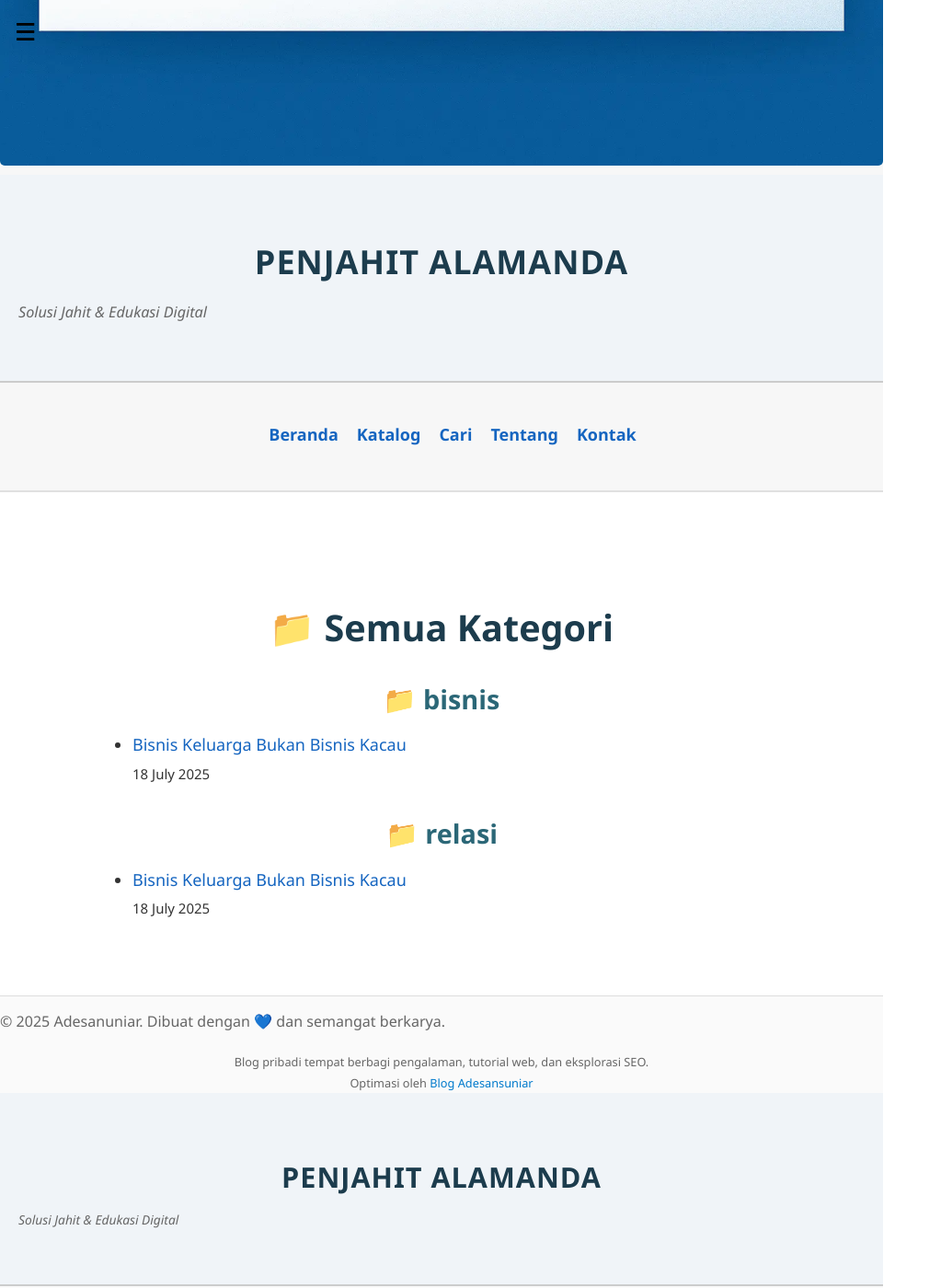
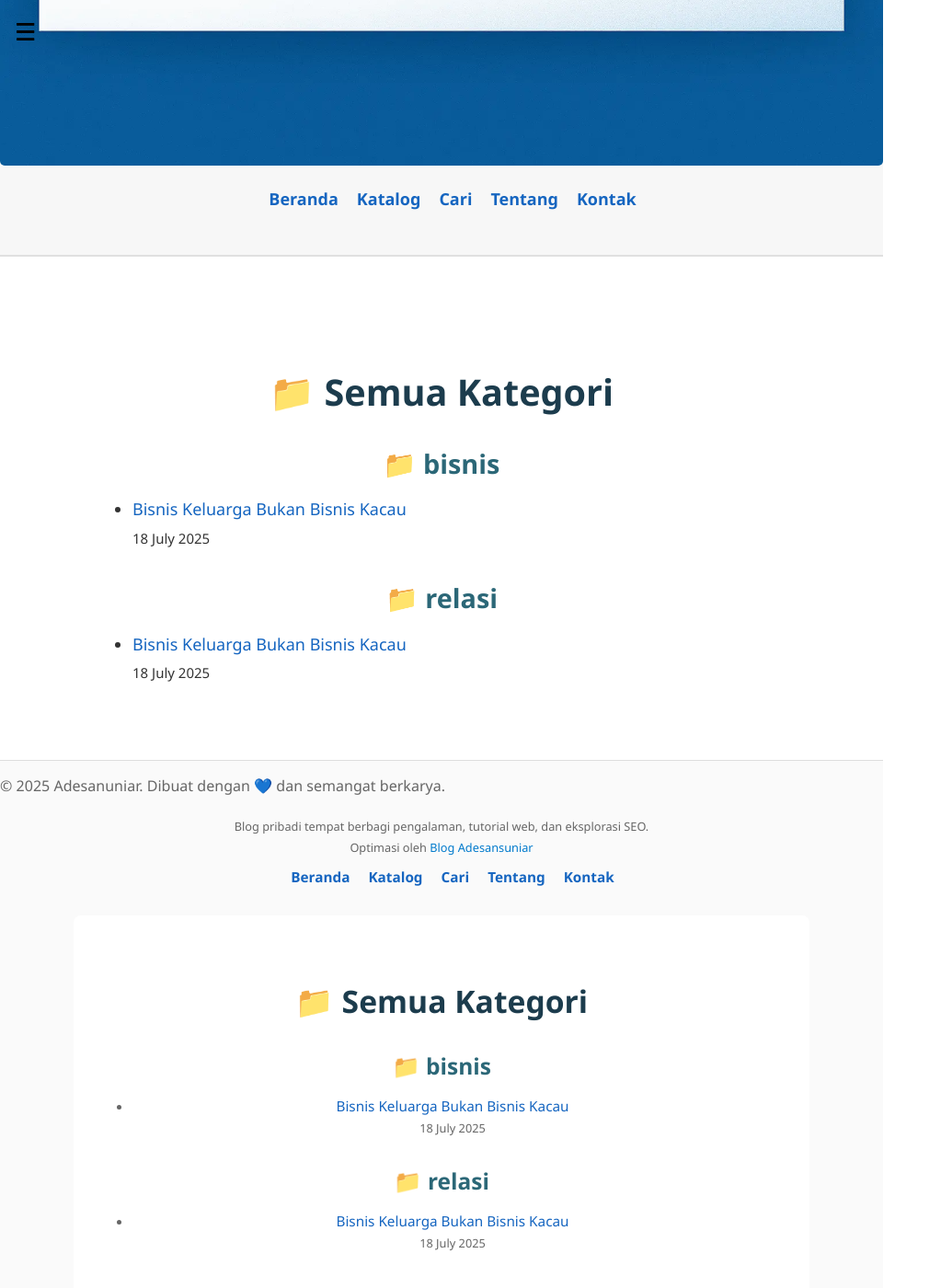
Before and after one commit to adesansuniar/blog-adesansuniar, a Jekyll site: the page built from kategori.html, in a window 1280 px wide and 1400 px high, scrolled down 475 px. Shown: the whole window at 92% size, without its empty margins (0-1023 px from the left). Built offline with Jekyll 4.4.1, drawn with Linux system fonts in a browser that asks for light colours.

Commit message:
Update header.html

```diff
--- a/_includes/header.html
+++ b/_includes/header.html
@@ -1,13 +1,7 @@
 <!-- Tombol Burger -->
-<header>
-  <h1>Penjahit Alamanda</h1>
-  <p>Solusi Jahit & Edukasi Digital</p>
-
-  <!-- Tombol Burger di bawah banner -->
-  <button class="nav-toggle" aria-label="Buka menu" aria-expanded="false">
+<button class="nav-toggle" aria-label="Buka menu" aria-expanded="false">
     ☰
-  </button>
-</header>
+</button>
 
 <!-- Burger Menu untuk Mobile -->
 <nav class="nav-popup" aria-label="Navigasi Mobile">
```
